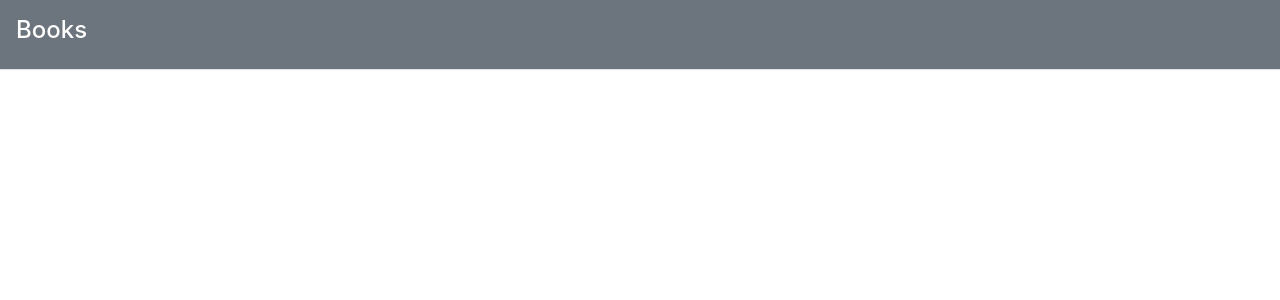
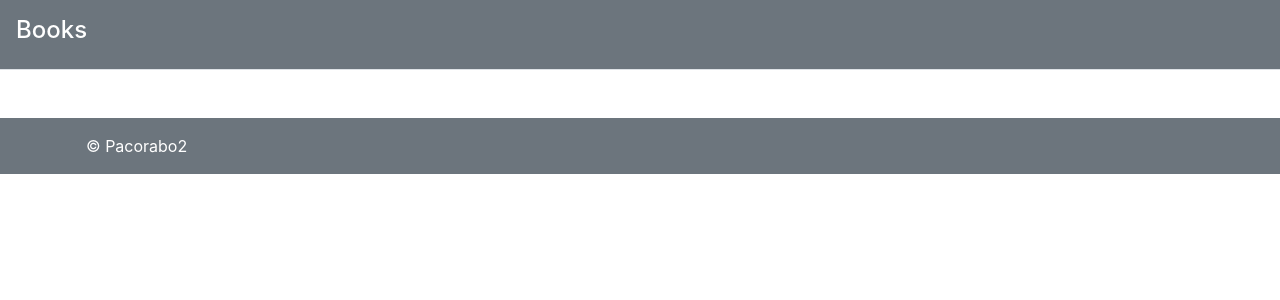
Before and after one commit to Pacorabo2/books, a React (Create React App) app: page / in a window 1280 px wide. Shown: the top 300 px of the page. Built offline with nearby package versions, Linux system fonts and the light colour scheme.

Commit message:
Footer implementation

```diff
--- a/src/App.js
+++ b/src/App.js
@@ -1,11 +1,13 @@
 import React from 'react';
 import NavBar from './components/NavBar';
+import Footer from './components/Footer';
 
 
 function App() {
   return (
     <div className="App">
       <NavBar />
+      <Footer />
     </div>
   );
 }
--- /dev/null
+++ b/src/components/Footer.js
@@ -0,0 +1,13 @@
+import React from 'react';
+
+const Footer = () => {
+  return (
+    <footer className="footer text-white bg-secondary mt-5">
+      <div className="container p-3">
+        <span>&copy; Pacorabo2</span>
+      </div>
+    </footer>
+  )
+};
+
+export default Footer;
```
Also changed, not shown: 1 other file (tests, documents, lock files or other folders).
